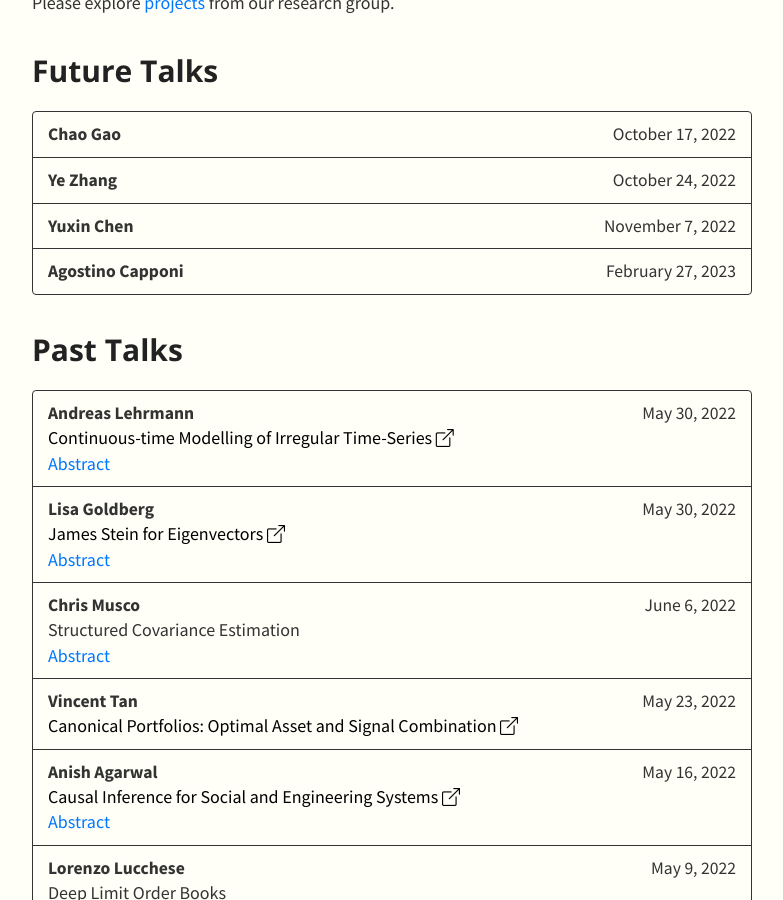
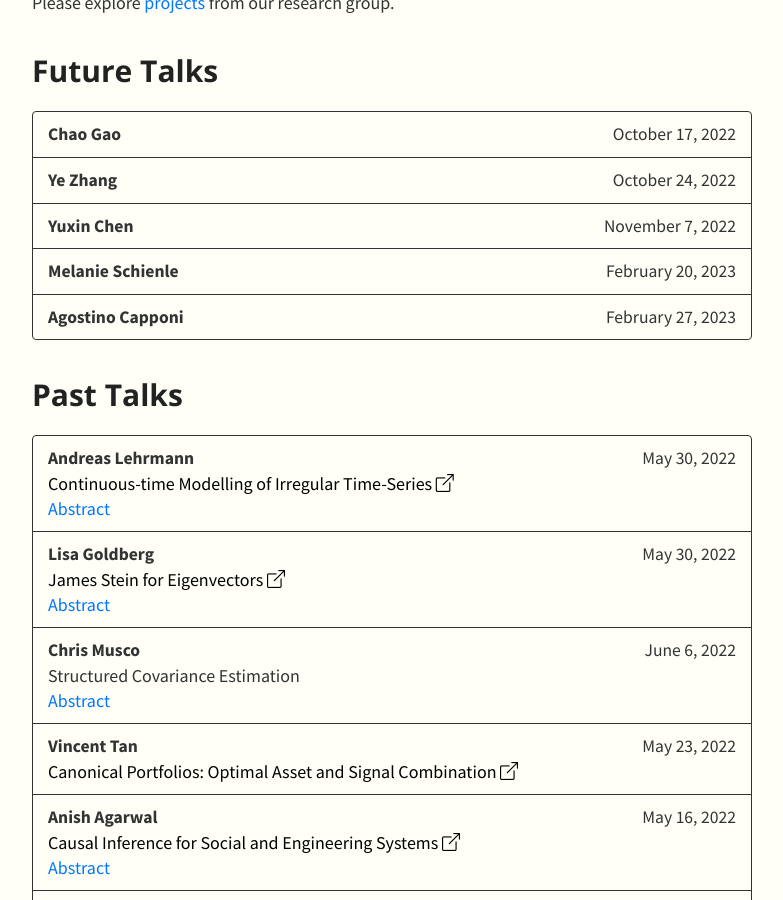
Before and after one commit to SML-Fin/SML-Fin.github.io, a Jekyll site: the page built from index.md, in a window 1280 px wide and 900 px high, scrolled down 413 px. Shown: the whole window, without its empty margins (248-1031 px from the left). Built offline with Jekyll 4.4.1, drawn with Linux system fonts in a browser that asks for light colours; nearby versions of some CDN libraries; our own code applies the rules of GitHub Pages for plain Markdown files.

Commit message:
Update talks.yml

```diff
--- a/_data/talks.yml
+++ b/_data/talks.yml
@@ -6,6 +6,8 @@
       date: October 24, 2022
     - speaker: Yuxin Chen
       date: November 7, 2022
+    - speaker: Melanie Schienle
+      date: February 20, 2023
     - speaker: Agostino Capponi
       date: February 27, 2023
 
```
